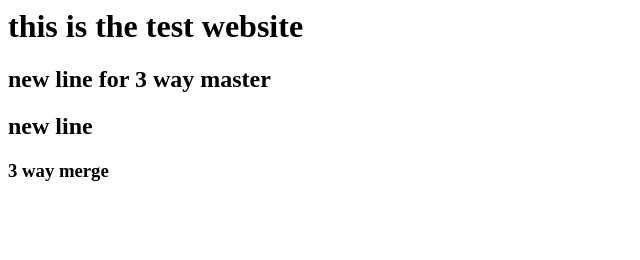
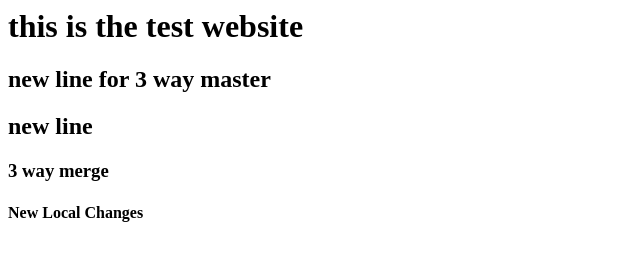
Before and after one commit to jsameer01/webtest, a plain HTML site: page index.html in a window 1280 px wide. Shown: the whole page, without its empty margins (0-640 px from the left). Drawn offline with Linux system fonts and the light colour scheme.

Commit message:
local-changes

```diff
--- a/index.html
+++ b/index.html
@@ -2,3 +2,4 @@
 <h2> new line for 3 way master</h2>
 <h2> new line</h2>
 <h3> 3 way merge</h3>
+<h4> New Local Changes</h4>
```
